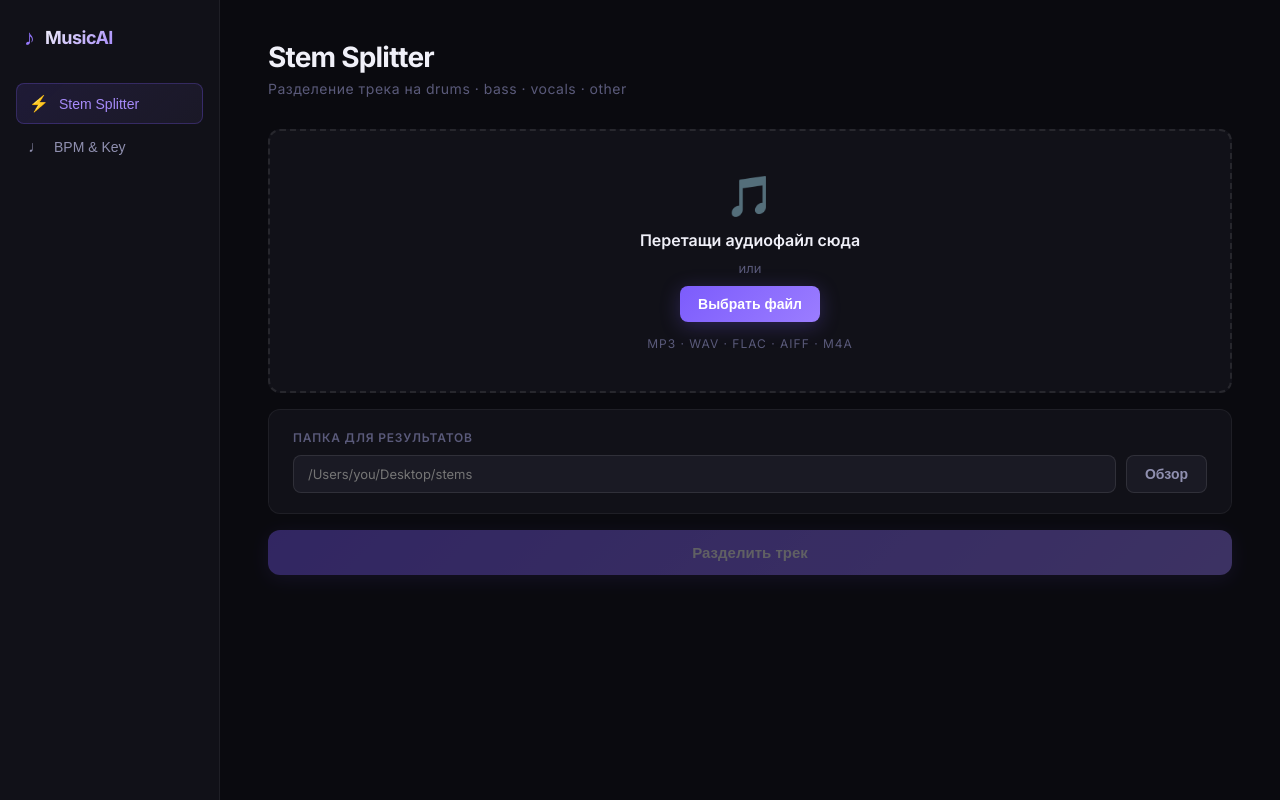
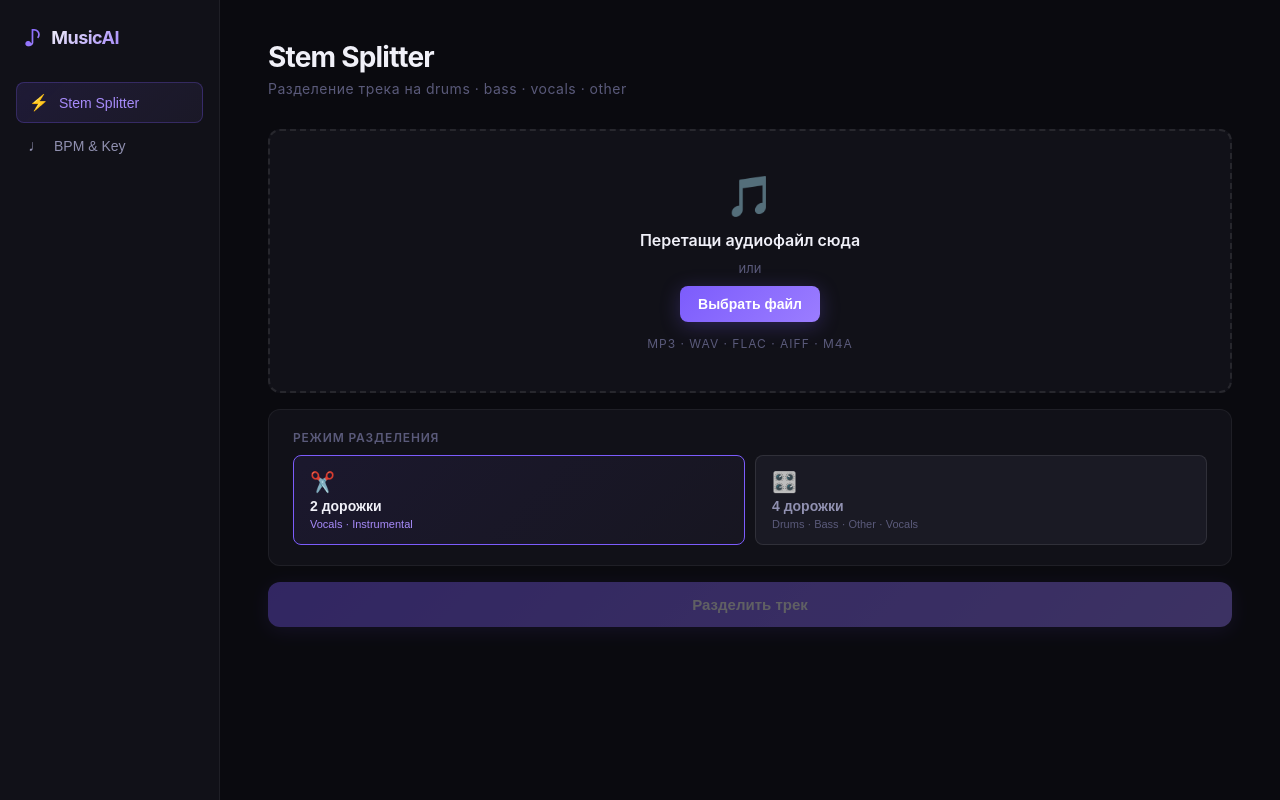
Before and after one commit to Alexey2702/MusicSplitter, a Flask app: page / in a window 1280 px wide. Run offline with Flask 3, Linux system fonts and the light colour scheme.

Commit message:
new mode stems for 2 audio

```diff
--- a/app.py
+++ b/app.py
@@ -4,7 +4,8 @@ from flask import Flask, request, jsonify, send_from_directory
 import os
 import json
 
-from Main import separate_audio_with_progress
+from Main import separate_audio_with_progress, separate_two_stems
+import soundfile as sf
 
 flask_app = Flask(__name__, template_folder='templates', static_folder='static')
 
@@ -28,7 +29,8 @@ def index():
 def separate():
     data = request.json
     input_path = data.get('input_path')
-    output_dir = data.get('output_dir')
+    output_dir = data.get('output_dir')   # может быть None — спросим после
+    mode = data.get('mode', '4stem')      # '4stem' или '2stem'
 
     if not input_path or not os.path.exists(input_path):
         return jsonify({"error": "Файл не найден"}), 400
@@ -37,15 +39,57 @@ def separate():
         return jsonify({"error": "Разделение уже запущено"}), 400
 
     def run():
-        separation_state.update({"running": True, "progress": 0, "done": False, "error": None, "output_dir": output_dir})
+        separation_state.update({
+            "running": True, "progress": 0, "done": False,
+            "error": None, "output_dir": output_dir, "mode": mode,
+            "result": None
+        })
         try:
-            separate_audio_with_progress(input_path, output_dir, progress_callback=progress_callback)
-            separation_state.update({"running": False, "done": True, "progress": 100})
+            if mode == '2stem':
+                result = separate_two_stems(input_path, progress_callback=progress_callback)
+                if result is None:
+                    raise Exception("Ошибка разделения")
+                # Сохраняем в памяти до выбора папки
+                separation_state["result"] = result
+                separation_state.update({"running": False, "done": True, "progress": 100,
+                                         "needs_save": True})
+            else:
+                if not output_dir:
+                    raise Exception("Не указана папка для сохранения")
+                separate_audio_with_progress(input_path, output_dir, progress_callback=progress_callback)
+                separation_state.update({"running": False, "done": True, "progress": 100,
+                                         "needs_save": False})
         except Exception as e:
             separation_state.update({"running": False, "error": str(e), "done": True})
 
     threading.Thread(target=run, daemon=True).start()
     return jsonify({"status": "started"})
+
+
+@flask_app.route('/api/save_two_stems', methods=['POST'])
+def save_two_stems():
+    """Сохраняет 2-stem результат в выбранную папку"""
+    data = request.json
+    output_dir = data.get('output_dir')
+
+    if not output_dir:
+        return jsonify({"error": "Не указана папка"}), 400
+
+    result = separation_state.get("result")
+    if result is None:
+        return jsonify({"error": "Нет данных для сохранения"}), 400
+
+    try:
+        os.makedirs(output_dir, exist_ok=True)
+        vocals, instrumental, sr = result
+        sf.write(os.path.join(output_dir, 'vocals.wav'), vocals, sr)
+        sf.write(os.path.join(output_dir, 'instrumental.wav'), instrumental, sr)
+        separation_state["output_dir"] = output_dir
+        separation_state["needs_save"] = False
+        separation_state["result"] = None
+        return jsonify({"status": "saved", "dir": output_dir})
+    except Exception as e:
+        return jsonify({"error": str(e)}), 500
 
 def progress_callback(stage, progress, message=""):
     separation_state["stage"] = stage
@@ -54,7 +98,9 @@ def progress_callback(stage, progress, message=""):
 
 @flask_app.route('/api/progress')
 def get_progress():
-    return jsonify(separation_state)
+    # result содержит numpy arrays — не сериализуемы, исключаем
+    safe = {k: v for k, v in separation_state.items() if k != 'result'}
+    return jsonify(safe)
 
 @flask_app.route('/api/open_file_dialog')
 def open_file_dialog():
@@ -100,18 +146,41 @@ def stems_list():
 # --- Запуск ---
 
 def start_flask():
-    flask_app.run(port=5050, debug=False, use_reloader=False)
+    print("[Flask] Запуск на порту 5050...")
+    try:
+        flask_app.run(port=5050, debug=False, use_reloader=False)
+    except Exception as e:
+        print(f"[Flask] ОШИБКА: {e}")
 
 if __name__ == '__main__':
+    print("[App] Старт приложения")
     t = threading.Thread(target=start_flask, daemon=True)
     t.start()
 
-    webview.create_window(
-        'Musician Assistant',
-        'http://localhost:5050',
-        width=1200,
-        height=800,
-        min_size=(900, 600),
-        background_color='#0a0a0f'
-    )
-    webview.start()
+    import time
+    print("[App] Ждём Flask...")
+    time.sleep(2)
+
+    # Проверяем что Flask отвечает
+    import urllib.request
+    try:
+        urllib.request.urlopen('http://localhost:5050/', timeout=5)
+        print("[App] Flask отвечает — открываем окно")
+    except Exception as e:
+        print(f"[App] Flask НЕ отвечает: {e}")
+
+    print("[App] Создаём окно pywebview")
+    try:
+        webview.create_window(
+            'Musician Assistant',
+            'http://localhost:5050',
+            width=1200,
+            height=800,
+            min_size=(900, 600),
+            background_color='#0a0a0f'
+        )
+        print("[App] Запускаем webview.start()")
+        webview.start()
+        print("[App] webview завершён")
+    except Exception as e:
+        print(f"[App] ОШИБКА webview: {e}")
--- a/static/app.js
+++ b/static/app.js
@@ -1,15 +1,17 @@
 // ── State ──
 let selectedFile = null;
 let outputDir = null;
+let currentMode = '2stem';
 let progressInterval = null;
 
 // ── DOM refs ──
-const dropZone     = document.getElementById('dropZone');
-const fileInfo     = document.getElementById('fileInfo');
-const fileName     = document.getElementById('fileName');
-const filePath     = document.getElementById('filePath');
-const btnPickFile  = document.getElementById('btnPickFile');
-const btnClearFile = document.getElementById('btnClearFile');
+const dropZone       = document.getElementById('dropZone');
+const fileInfo       = document.getElementById('fileInfo');
+const fileName       = document.getElementById('fileName');
+const filePath       = document.getElementById('filePath');
+const btnPickFile    = document.getElementById('btnPickFile');
+const btnClearFile   = document.getElementById('btnClearFile');
+const outputCard     = document.getElementById('outputCard');
 const outputDirInput = document.getElementById('outputDir');
 const btnPickFolder  = document.getElementById('btnPickFolder');
 const btnSeparate    = document.getElementById('btnSeparate');
@@ -21,6 +23,10 @@ const progressPct    = document.getElementById('progressPct');
 const progressMsg    = document.getElementById('progressMsg');
 const stemsResult    = document.getElementById('stemsResult');
 const stemsGrid      = document.getElementById('stemsGrid');
+const saveModal      = document.getElementById('saveModal');
+const saveDirInput   = document.getElementById('saveDir');
+const btnPickSaveFolder = document.getElementById('btnPickSaveFolder');
+const btnSaveNow     = document.getElementById('btnSaveNow');
 
 // ── Tab navigation ──
 document.querySelectorAll('.nav-btn').forEach(btn => {
@@ -31,6 +37,21 @@ document.querySelectorAll('.nav-btn').forEach(btn => {
     document.getElementById('tab-' + btn.dataset.tab).classList.add('active');
   });
 });
+
+// ── Mode toggle ──
+document.querySelectorAll('.mode-btn').forEach(btn => {
+  btn.addEventListener('click', () => {
+    document.querySelectorAll('.mode-btn').forEach(b => b.classList.remove('active'));
+    btn.classList.add('active');
+    currentMode = btn.dataset.mode;
+    // Папка нужна только для 4stem
+    outputCard.classList.toggle('hidden', currentMode === '2stem');
+    updateSeparateBtn();
+  });
+});
+
+// Скрываем папку по умолчанию (2stem активен)
+outputCard.classList.add('hidden');
 
 // ── File pick ──
 btnPickFile.addEventListener('click', async () => {
@@ -47,13 +68,8 @@ btnClearFile.addEventListener('click', () => {
 });
 
 // ── Drag & drop ──
-dropZone.addEventListener('dragover', e => {
-  e.preventDefault();
-  dropZone.classList.add('drag-over');
-});
-
+dropZone.addEventListener('dragover', e => { e.preventDefault(); dropZone.classList.add('drag-over'); });
 dropZone.addEventListener('dragleave', () => dropZone.classList.remove('drag-over'));
-
 dropZone.addEventListener('drop', e => {
   e.preventDefault();
   dropZone.classList.remove('drag-over');
@@ -69,56 +85,46 @@ function setFile(path) {
   dropZone.classList.add('hidden');
   fileInfo.classList.remove('hidden');
 
-  // Auto-suggest output dir
-  if (!outputDir) {
-    const dir = parts.slice(0, -1).join('/') + '/stems_output';
-    outputDir = dir;
-    outputDirInput.value = dir;
+  if (!outputDir && currentMode === '4stem') {
+    outputDir = parts.slice(0, -1).join('/') + '/stems_output';
+    outputDirInput.value = outputDir;
   }
-
   updateSeparateBtn();
 }
 
-// ── Folder pick ──
+// ── Folder pick (4stem) ──
 btnPickFolder.addEventListener('click', async () => {
   const res = await fetch('/api/open_folder_dialog');
   const data = await res.json();
-  if (data.path) {
-    outputDir = data.path;
-    outputDirInput.value = data.path;
-    updateSeparateBtn();
-  }
-});
-
-outputDirInput.addEventListener('input', () => {
-  outputDir = outputDirInput.value;
-  updateSeparateBtn();
+  if (data.path) { outputDir = data.path; outputDirInput.value = data.path; updateSeparateBtn(); }
 });
 
 function updateSeparateBtn() {
-  btnSeparate.disabled = !(selectedFile && outputDir);
+  const needsDir = currentMode === '4stem';
+  btnSeparate.disabled = !(selectedFile && (!needsDir || outputDir));
 }
 
 // ── Separate ──
 btnSeparate.addEventListener('click', async () => {
-  if (!selectedFile || !outputDir) return;
+  if (!selectedFile) return;
 
   stemsResult.classList.add('hidden');
   progressCard.classList.remove('hidden');
   btnSeparate.disabled = true;
   btnSeparateText.textContent = 'Обработка...';
+  progressMsg.style.color = '';
+
+  const body = { input_path: selectedFile, mode: currentMode };
+  if (currentMode === '4stem') body.output_dir = outputDir;
 
   const res = await fetch('/api/separate', {
     method: 'POST',
     headers: { 'Content-Type': 'application/json' },
-    body: JSON.stringify({ input_path: selectedFile, output_dir: outputDir })
+    body: JSON.stringify(body)
   });
 
   const data = await res.json();
-  if (data.error) {
-    showError(data.error);
-    return;
-  }
+  if (data.error) { showError(data.error); return; }
 
   startPolling();
 });
@@ -138,6 +144,12 @@ function startPolling() {
       clearInterval(progressInterval);
       if (state.error) {
         showError(state.error);
+      } else if (state.needs_save) {
+        // 2stem — показываем модалку для выбора папки
+        progressStage.textContent = 'Готово — выбери папку';
+        btnSeparateText.textContent = 'Разделить трек';
+        btnSeparate.disabled = false;
+        showSaveModal();
       } else {
         progressBar.style.width = '100%';
         progressPct.textContent = '100%';
@@ -161,14 +173,50 @@ function stageLabel(stage) {
   return map[stage] || stage || '...';
 }
 
+// ── Save modal (2stem) ──
+function showSaveModal() {
+  saveModal.classList.remove('hidden');
+}
+
+btnPickSaveFolder.addEventListener('click', async () => {
+  const res = await fetch('/api/open_folder_dialog');
+  const data = await res.json();
+  if (data.path) {
+    saveDirInput.value = data.path;
+    btnSaveNow.disabled = false;
+  }
+});
+
+btnSaveNow.addEventListener('click', async () => {
+  const dir = saveDirInput.value;
+  if (!dir) return;
+
+  btnSaveNow.disabled = true;
+  btnSaveNow.textContent = 'Сохранение...';
+
+  const res = await fetch('/api/save_two_stems', {
+    method: 'POST',
+    headers: { 'Content-Type': 'application/json' },
+    body: JSON.stringify({ output_dir: dir })
+  });
+  const data = await res.json();
+
+  saveModal.classList.add('hidden');
+  btnSaveNow.textContent = 'Сохранить';
+  btnSaveNow.disabled = true;
+  saveDirInput.value = '';
+
+  if (data.error) { showError(data.error); return; }
+  loadStems(dir);
+});
+
 // ── Load stems ──
 async function loadStems(dir) {
   const res = await fetch('/api/stems_list?dir=' + encodeURIComponent(dir));
   const data = await res.json();
 
   stemsGrid.innerHTML = '';
-
-  const icons = { vocals: '🎤', drums: '🥁', bass: '🎸', other: '🎹' };
+  const icons = { vocals: '🎤', drums: '🥁', bass: '🎸', other: '🎹', instrumental: '🎼' };
 
   data.stems.forEach(stem => {
     const name = stem.replace('.wav', '');
@@ -191,7 +239,6 @@ async function loadStems(dir) {
 }
 
 function openStem(path) {
-  // Открываем файл через системный проводник
   fetch('/api/open_stem?path=' + encodeURIComponent(path));
 }
 
--- a/static/style.css
+++ b/static/style.css
@@ -1,5 +1,3 @@
-@import url('https://fonts.googleapis.com/css2?family=Inter:wght@300;400;500;600;700&display=swap');
-
 *, *::before, *::after { box-sizing: border-box; margin: 0; padding: 0; }
 
 :root {
@@ -22,7 +20,7 @@
 }
 
 body {
-  font-family: 'Inter', system-ui, sans-serif;
+  font-family: -apple-system, BlinkMacSystemFont, 'SF Pro Display', 'Helvetica Neue', sans-serif;
   background: var(--bg);
   color: var(--text);
   height: 100vh;
@@ -431,3 +429,70 @@ body {
 
 /* ── Utilities ── */
 .hidden { display: none !important; }
+
+/* ── Mode toggle ── */
+.mode-card { padding: 20px 24px; }
+
+.mode-toggle {
+  display: grid;
+  grid-template-columns: 1fr 1fr;
+  gap: 10px;
+}
+
+.mode-btn {
+  display: flex;
+  flex-direction: column;
+  align-items: flex-start;
+  gap: 4px;
+  padding: 14px 16px;
+  border-radius: var(--radius-sm);
+  border: 1px solid var(--border2);
+  background: var(--bg3);
+  color: var(--text2);
+  cursor: pointer;
+  transition: all 0.15s;
+  text-align: left;
+}
+
+.mode-btn:hover { border-color: var(--accent); color: var(--text); }
+
+.mode-btn.active {
+  border-color: var(--accent);
+  background: linear-gradient(135deg, #7c5cfc18, #a78bfa0a);
+  color: var(--text);
+}
+
+.mode-icon { font-size: 20px; }
+.mode-title { font-size: 14px; font-weight: 700; }
+.mode-sub { font-size: 11px; color: var(--text3); }
+
+.mode-btn.active .mode-sub { color: var(--accent2); }
+
+/* ── Modal ── */
+.modal-overlay {
+  position: fixed;
+  inset: 0;
+  background: #00000088;
+  backdrop-filter: blur(6px);
+  display: flex;
+  align-items: center;
+  justify-content: center;
+  z-index: 100;
+}
+
+.modal {
+  background: var(--bg2);
+  border: 1px solid var(--border2);
+  border-radius: 16px;
+  padding: 36px;
+  width: 460px;
+  display: flex;
+  flex-direction: column;
+  align-items: center;
+  text-align: center;
+  box-shadow: 0 24px 80px #00000060;
+}
+
+.modal-icon { font-size: 40px; margin-bottom: 12px; }
+.modal-title { font-size: 20px; font-weight: 700; margin-bottom: 6px; }
+.modal-sub { font-size: 13px; color: var(--text3); }
--- a/templates/index.html
+++ b/templates/index.html
@@ -56,7 +56,25 @@
           </div>
         </div>
 
-        <div class="card output-card">
+        <!-- Режим разделения -->
+        <div class="card mode-card">
+          <label class="label">Режим разделения</label>
+          <div class="mode-toggle">
+            <button class="mode-btn active" data-mode="2stem">
+              <span class="mode-icon">✂️</span>
+              <span class="mode-title">2 дорожки</span>
+              <span class="mode-sub">Vocals · Instrumental</span>
+            </button>
+            <button class="mode-btn" data-mode="4stem">
+              <span class="mode-icon">🎛️</span>
+              <span class="mode-title">4 дорожки</span>
+              <span class="mode-sub">Drums · Bass · Other · Vocals</span>
+            </button>
+          </div>
+        </div>
+
+        <!-- Папка — только для 4stem -->
+        <div class="card output-card" id="outputCard">
           <label class="label">Папка для результатов</label>
           <div class="input-row">
             <input class="input" id="outputDir" placeholder="/Users/you/Desktop/stems" readonly />
@@ -88,6 +106,20 @@
 
       </section>
 
+      <!-- Save modal (2stem) -->
+      <div class="modal-overlay hidden" id="saveModal">
+        <div class="modal">
+          <div class="modal-icon">✅</div>
+          <h2 class="modal-title">Разделение завершено</h2>
+          <p class="modal-sub">Выбери папку для сохранения файлов</p>
+          <div class="input-row" style="margin: 16px 0">
+            <input class="input" id="saveDir" placeholder="Папка для сохранения" readonly />
+            <button class="btn btn-secondary" id="btnPickSaveFolder">Обзор</button>
+          </div>
+          <button class="btn btn-primary" id="btnSaveNow" style="width:100%" disabled>Сохранить</button>
+        </div>
+      </div>
+
       <!-- BPM TAB (placeholder) -->
       <section class="tab" id="tab-bpm">
         <div class="page-header">
```
Also changed, not shown: Main.py (+74 -0 lines).
